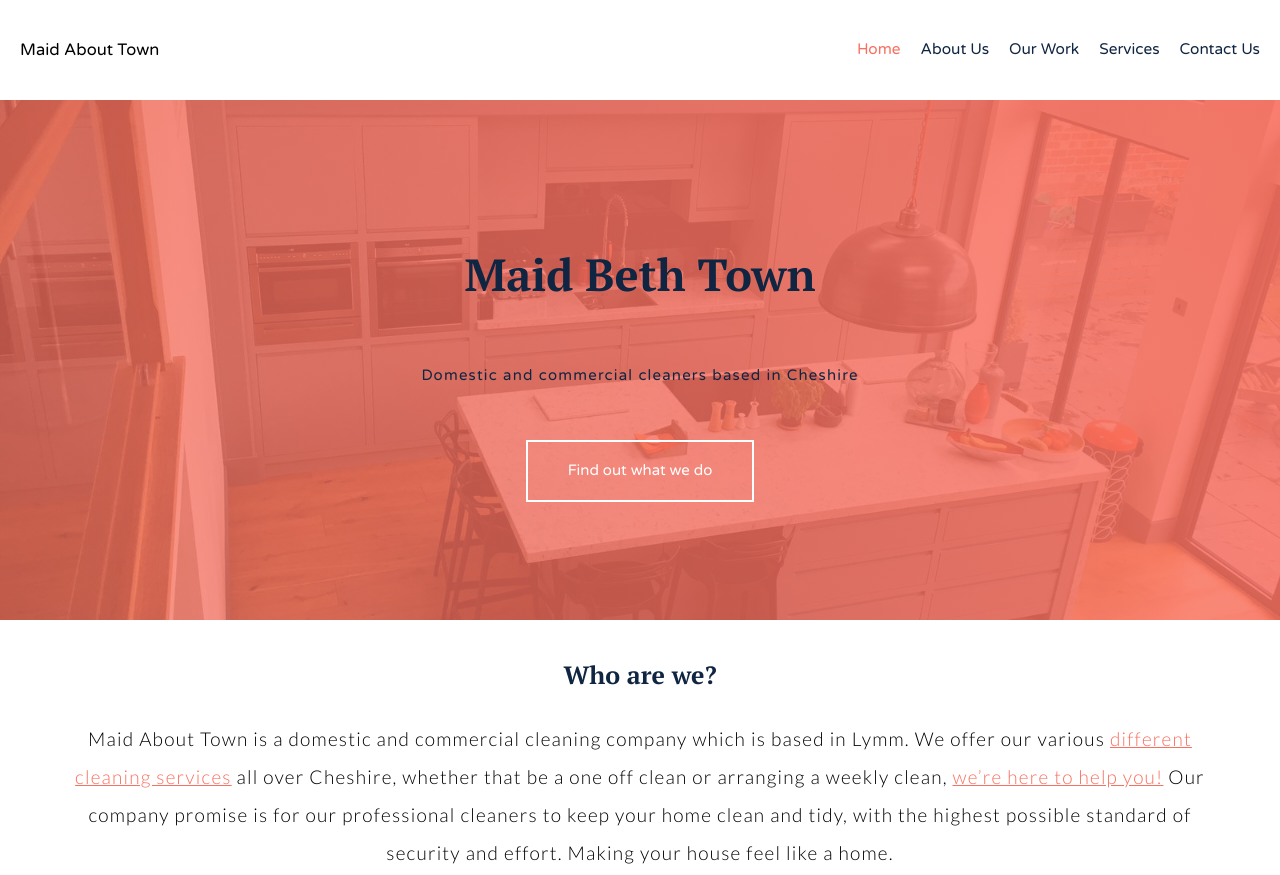
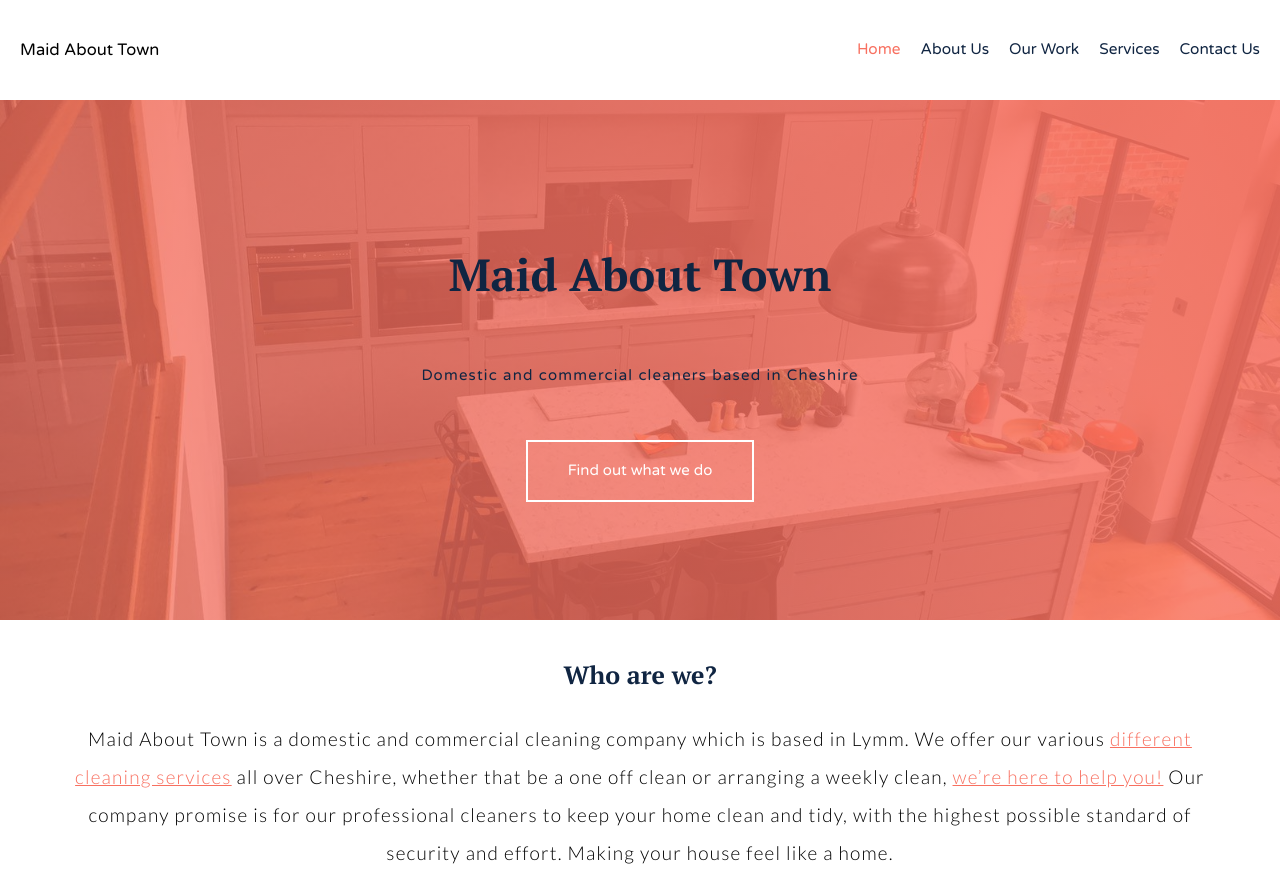
Before and after one commit to PatrickWhitehouse/Final-Year-Project, a plain HTML site: page index.html in a window 1280 px wide. Shown: the top 875 px of the page. Drawn offline with nearby package versions, Linux system fonts and the light colour scheme; no server answers.

Commit message:
update heading

```diff
--- a/index.html
+++ b/index.html
@@ -47,7 +47,7 @@
 
   <section class="section--lrg">
     <h1 class="section__headline">
-      Maid Beth Town
+      Maid About Town
     </h1>
     <p class="section__tagline">
       Domestic and commercial cleaners based in Cheshire
```
